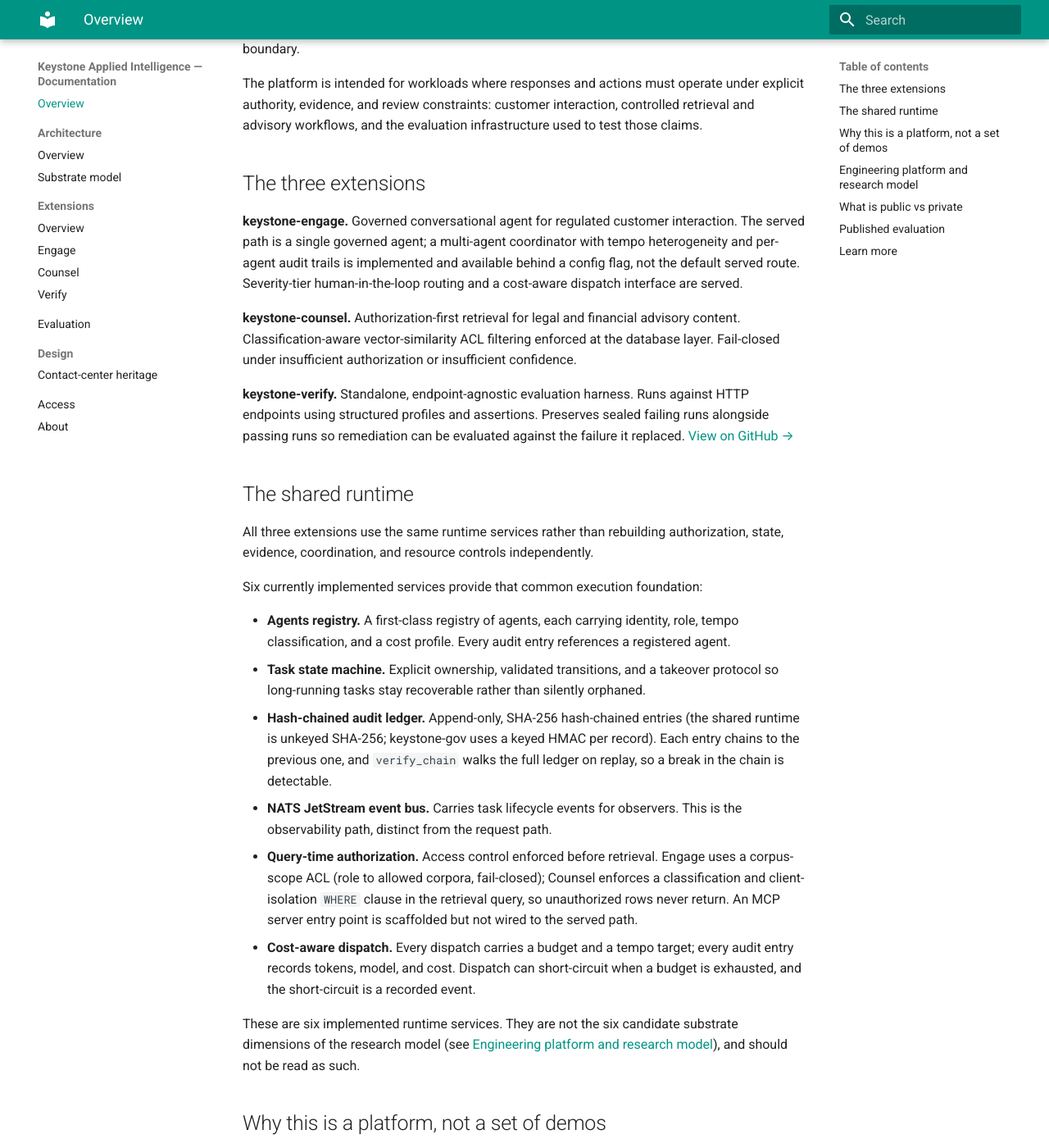
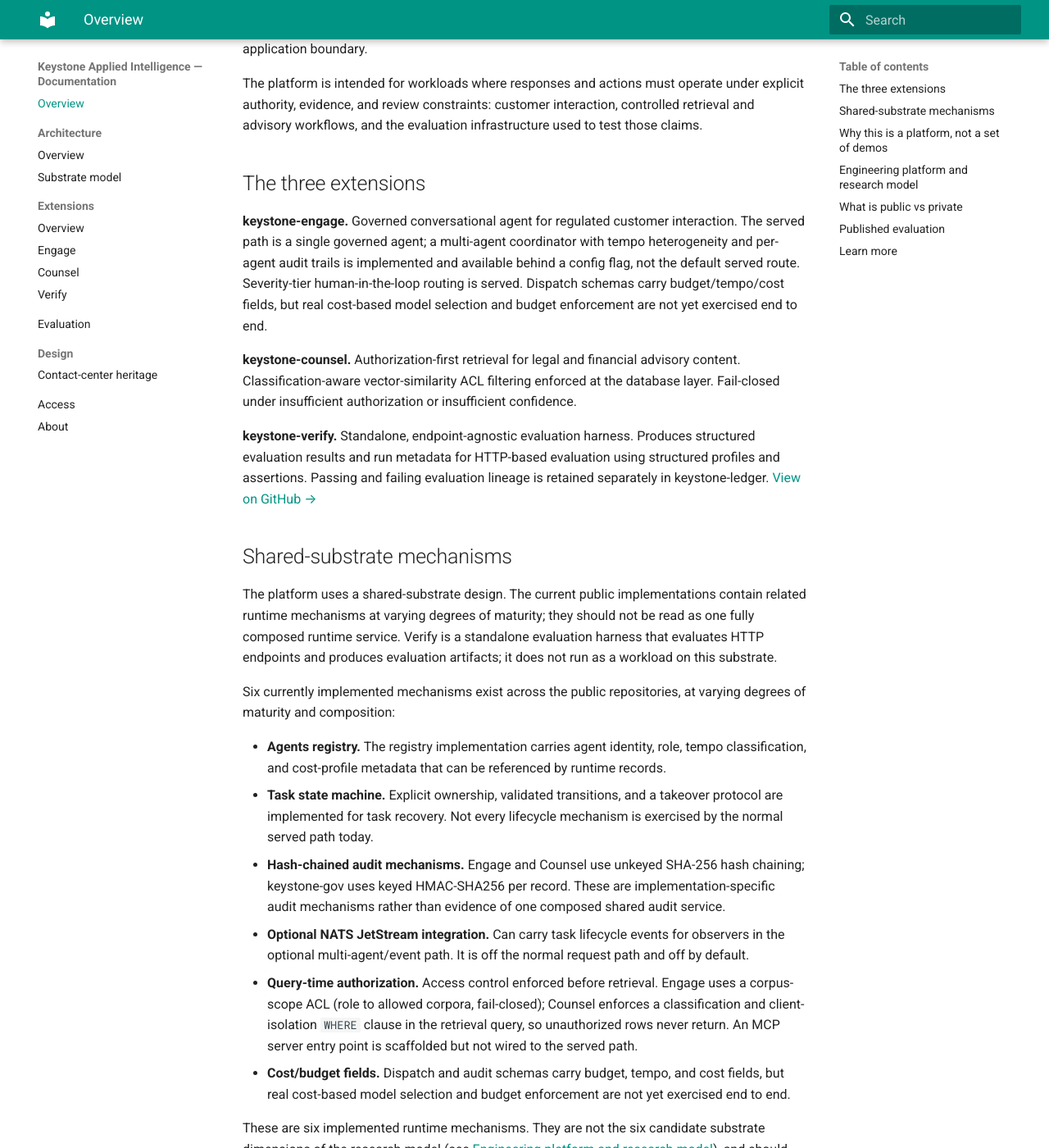
Before and after one commit to getkeystone/keystone-platform-docs, an MkDocs documentation site: the page built from docs/index.md, in a window 1280 px wide and 1400 px high, scrolled down 513 px. Shown: the whole window at 82% size. Built offline with MkDocs 1.6.1 and Material for MkDocs 9.7.7, drawn with Linux system fonts in a browser that asks for light colours; some of the changed text lies outside the part shown.

Commit message:
docs: bound runtime composition and evaluation evidence claims

```diff
--- a/docs/index.md
+++ b/docs/index.md
@@ -2,10 +2,9 @@
 
 **Keystone Applied Intelligence** is the independent engineering and R&D
 practice of Arnaldo Sepulveda. Keystone's engineering platform (documented on
-this site) contains implemented shared runtime capabilities and applied
-workloads. **Governed Execution** is the broader runtime-governance research
-program and reference platform that this engineering work feeds into. **Track
-A Runtime Validity** ([GitHub](https://github.com/getkeystone/track-a-runtime-validity))
+this site) contains implemented runtime mechanisms and applied workloads. **Governed Execution** is the broader runtime-governance research
+program and reference platform that this engineering work feeds into.
+**Runtime Validity (Track A)** ([GitHub](https://github.com/getkeystone/runtime-validity))
 is a bounded public research implementation within Governed Execution; it does
 not validate the broader platform. This distinction is used consistently
 throughout these docs.
@@ -17,9 +16,9 @@ The work focuses on the runtime layer between model capability and production
 consequence: authorization, task state, evidence, evaluation, auditability,
 observability, and fail-closed behavior.
 
-Three extensions run on shared runtime services, with authorization, execution
-state, audit evidence, and evaluation designed into the architecture rather than
-added only at the application boundary.
+The engineering platform is built on a shared-substrate design, with
+authorization, execution state, audit evidence, and evaluation designed into
+the architecture rather than added only at the application boundary.
 
 The platform is intended for workloads where responses and actions must operate
 under explicit authority, evidence, and review constraints: customer
@@ -32,60 +31,73 @@ infrastructure used to test those claims.
 interaction. The served path is a single governed agent; a multi-agent
 coordinator with tempo heterogeneity and per-agent audit trails is implemented
 and available behind a config flag, not the default served route. Severity-tier
-human-in-the-loop routing and a cost-aware dispatch interface are served.
+human-in-the-loop routing is served. Dispatch schemas carry budget/tempo/cost
+fields, but real cost-based model selection and budget enforcement are not yet
+exercised end to end.
 
 **keystone-counsel.** Authorization-first retrieval for legal and financial
 advisory content. Classification-aware vector-similarity ACL filtering enforced
 at the database layer. Fail-closed under insufficient authorization or
 insufficient confidence.
 
-**keystone-verify.** Standalone, endpoint-agnostic evaluation harness. Runs
-against HTTP endpoints using structured profiles and assertions. Preserves
-sealed failing runs alongside passing runs so remediation can be evaluated
-against the failure it replaced.
+**keystone-verify.** Standalone, endpoint-agnostic evaluation harness. Produces
+structured evaluation results and run metadata for HTTP-based evaluation using
+structured profiles and assertions. Passing and failing evaluation lineage is
+retained separately in keystone-ledger.
 [View on GitHub →](https://github.com/getkeystone/keystone-verify)
 
-## The shared runtime
+## Shared-substrate mechanisms
 
-All three extensions use the same runtime services rather than rebuilding
-authorization, state, evidence, coordination, and resource controls
-independently.
+The platform uses a shared-substrate design. The current public
+implementations contain related runtime mechanisms at varying degrees of
+maturity; they should not be read as one fully composed runtime service.
+Verify is a standalone evaluation harness that evaluates HTTP endpoints and
+produces evaluation artifacts; it does not run as a workload on this
+substrate.
 
-Six currently implemented services provide that common execution foundation:
+Six currently implemented mechanisms exist across the public repositories, at
+varying degrees of maturity and composition:
 
-- **Agents registry.** A first-class registry of agents, each carrying identity,
-  role, tempo classification, and a cost profile. Every audit entry references a
-  registered agent.
+- **Agents registry.** The registry implementation carries agent identity, role,
+  tempo classification, and cost-profile metadata that can be referenced by
+  runtime records.
 - **Task state machine.** Explicit ownership, validated transitions, and a
-  takeover protocol so long-running tasks stay recoverable rather than silently
-  orphaned.
-- **Hash-chained audit ledger.** Append-only, SHA-256 hash-chained entries (the
-  shared runtime is unkeyed SHA-256; keystone-gov uses a keyed HMAC per record).
-  Each entry chains to the previous one, and `verify_chain` walks the full ledger
-  on replay, so a break in the chain is detectable.
-- **NATS JetStream event bus.** Carries task lifecycle events for observers.
-  This is the observability path, distinct from the request path.
+  takeover protocol are implemented for task recovery. Not every lifecycle
+  mechanism is exercised by the normal served path today.
+- **Hash-chained audit mechanisms.** Engage and Counsel use unkeyed SHA-256
+  hash chaining; keystone-gov uses keyed HMAC-SHA256 per record. These are
+  implementation-specific audit mechanisms rather than evidence of one composed
+  shared audit service.
+- **Optional NATS JetStream integration.** Can carry task lifecycle events for
+  observers in the optional multi-agent/event path. It is off the normal
+  request path and off by default.
 - **Query-time authorization.** Access control enforced before retrieval. Engage
   uses a corpus-scope ACL (role to allowed corpora, fail-closed); Counsel enforces
   a classification and client-isolation `WHERE` clause in the retrieval query, so
   unauthorized rows never return. An MCP server entry point is scaffolded but not
   wired to the served path.
-- **Cost-aware dispatch.** Every dispatch carries a budget and a tempo target;
-  every audit entry records tokens, model, and cost. Dispatch can short-circuit
-  when a budget is exhausted, and the short-circuit is a recorded event.
+- **Cost/budget fields.** Dispatch and audit schemas carry budget, tempo, and
+  cost fields, but real cost-based model selection and budget enforcement are
+  not yet exercised end to end.
 
-These are six implemented runtime services. They are not the six candidate
+These are six implemented runtime mechanisms. They are not the six candidate
 substrate dimensions of the research model (see
 [Engineering platform and research model](#engineering-platform-and-research-model)),
 and should not be read as such.
 
 ## Why this is a platform, not a set of demos
 
-The extensions plug into the shared runtime. They do not each rebuild it.
+The architecture is organized around a shared-substrate design, while the
+current public workload implementations remain separately composed.
 
-Engage, Counsel, and Verify share common identity, task-state, audit, event,
-authorization, and resource services. Adding a workload can therefore reuse
-existing runtime contracts rather than rebuilding those mechanisms from scratch.
+Across the public workload implementations, related runtime governance
+patterns include authorization, audit, task-state mechanisms, and resource
+metadata, but those mechanisms are not uniformly present or composed across
+workloads. The current public repositories should not be interpreted as
+demonstrating a single composed runtime shared by Engage and Counsel. Verify is
+external evaluation infrastructure: it can evaluate compatible HTTP endpoints
+and produce evaluation artifacts; it is not itself a workload running on this
+substrate.
 
 The architecture is designed to reduce dependence on any particular inference
 backend, model provider, or orchestration layer. How well the governance
@@ -130,12 +142,13 @@ candidate dimensions remain hypotheses to test.
 | keystone-engage, governed conversational agent                 | Public  |
 | keystone-gov, governed RAG reference                            | Public  |
 | keystone-counsel, authorization-first retrieval                 | Public  |
-| track-a-runtime-validity, Governed Execution research track     | Public  |
+| runtime-validity, Governed Execution research track (Track A)   | Public  |
 | Deployment configuration and infrastructure detail              | Private |
 
-The architecture, evaluation outcomes, and design rationale are public, and so is
-the source: all five repositories are public. Deployment configuration and
-infrastructure detail remain private.
+The architecture, evaluation outcomes, and design rationale are public: the
+public implementation repositories and documentation/evaluation surfaces are
+inspectable. Deployment configuration and internal infrastructure detail
+remain private.
 [What is public vs private →](access.md)
 
 ## Published evaluation
@@ -143,19 +156,22 @@ infrastructure detail remain private.
 The evaluation ledger is public:
 [keystone-ledger →](https://github.com/getkeystone/keystone-ledger).
 The examples below use the naming convention `keystone-{component}/{type}-v{n}`.
+The `keystone-core/*` identifiers name historical evaluations of a private
+repository; their results are retained and published in keystone-ledger.
 
 | Baseline                       | Result                                          | Status         |
 |--------------------------------|-------------------------------------------------|----------------|
 | keystone-core/retrieval-v1     | P@1=0.75, MRR=0.79, 8/8 adversarial ACL blocked, fail-closed 5/6 (83%) | mixed          |
-| keystone-core/agent-v0         | 186 cases; 9 failing cases, 4 root-cause defects | sealed failing |
+| keystone-core/agent-v0         | 186 cases; 9 failing cases, 4 root-cause defects | retained failing |
 | keystone-core/agent-v1         | 186 cases, 558 executions, 0 failures           | passing        |
 | keystone-engage/agent-v1       | 100/100 (regression 70, architecture 25, edge 5)| passing        |
 
-The sealed failing run is kept on purpose. Preserving the failing baseline next
-to the passing baseline that replaced it provides evidence that the evaluation
-process can surface implementation defects. The retrieval-v1 fail-closed figure
-(83%, 5 of 6) is from the sealed 2026-04-11 baseline; its single miss (FC-005)
-has a demo-grade domain-scope guard merged, with re-verification not yet sealed.
+The retained failing run is preserved alongside the passing baseline. In this
+evaluation lineage, the failing run shows that the evaluation configuration
+detected specific implementation defects that were subsequently corrected and
+re-tested. The retrieval-v1 fail-closed figure (83%, 5 of 6) is from the
+retained 2026-04-11 baseline; its single miss (FC-005) has a demo-grade
+domain-scope guard merged 2026-05-17, with re-verification not yet recorded.
 
 ## Learn more
 
```
Also changed, not shown: docs/architecture/substrate.md (+3 -2 lines), docs/evaluation/index.md (+46 -32 lines).
